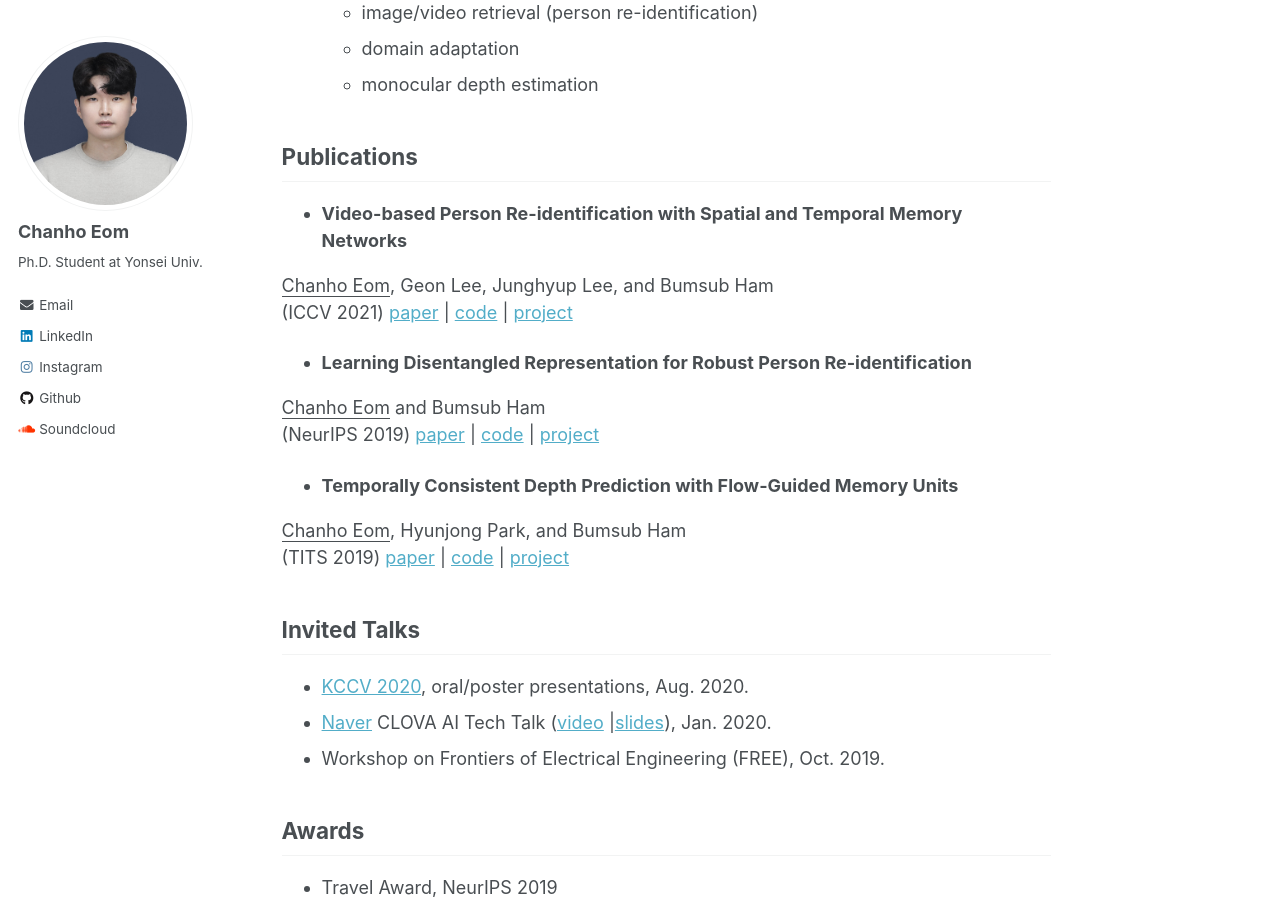
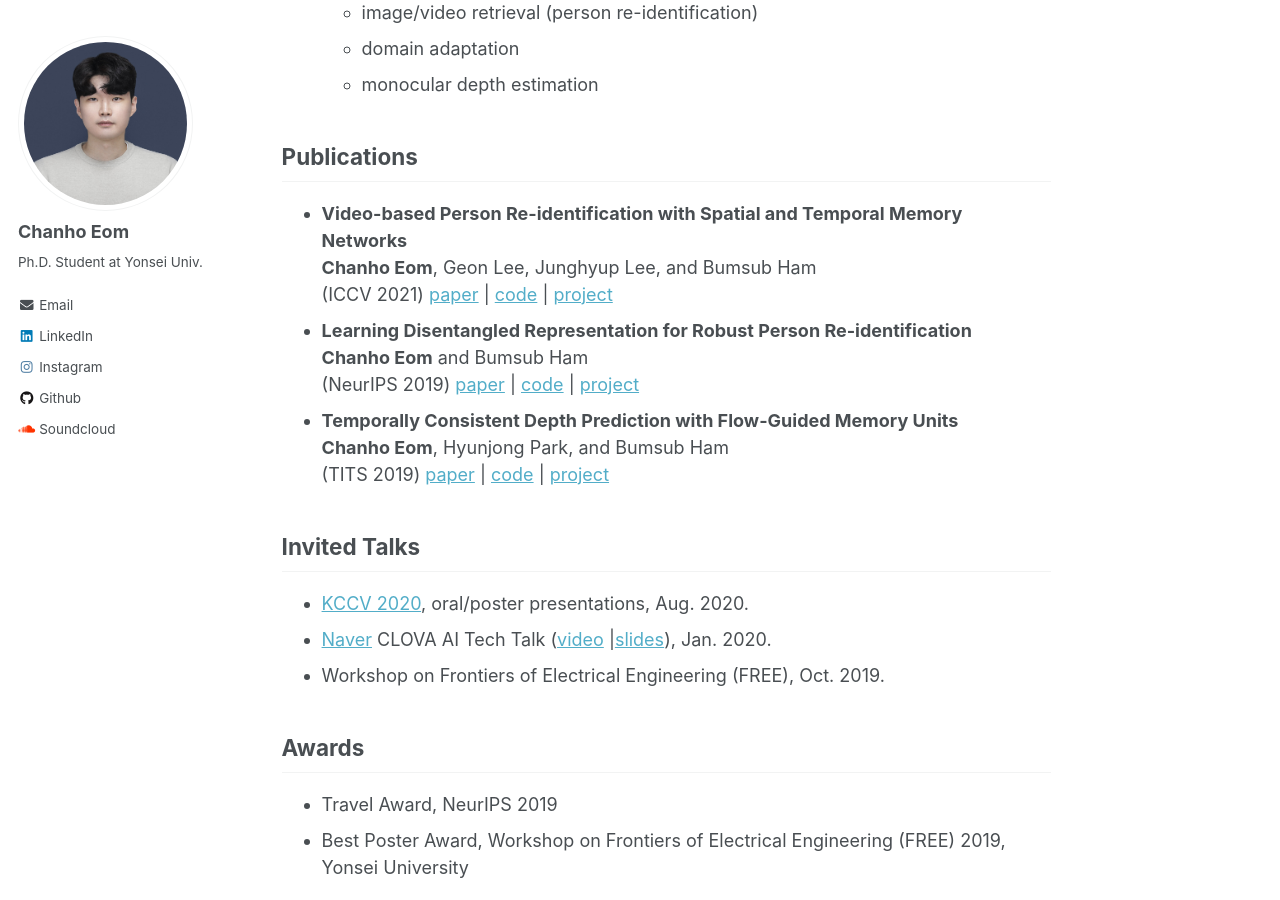
Before and after one commit to chanhoeom/chanhoEom.github.io, a Jekyll site: the page built from _pages/about.md, in a window 1280 px wide and 900 px high, scrolled down 545 px. Built offline with Jekyll 4.4.1, drawn with Linux system fonts in a browser that asks for light colours.

```diff
--- a/_pages/about.md
+++ b/_pages/about.md
@@ -24,19 +24,19 @@ Hi! I'm Chanho Eom, a student at the [School of Electrical & Electronic Engineer
 
 ## Publications
 * **Video-based Person Re-identification with Spatial and Temporal Memory Networks**
-<U>Chanho Eom</U>, Geon Lee, Junghyup Lee, and Bumsub Ham
+__Chanho Eom__, Geon Lee, Junghyup Lee, and Bumsub Ham
 (ICCV 2021)
 [paper]() \|
 [code]() \|
 [project]()
 * **Learning Disentangled Representation for Robust Person Re-identification**
-<U>Chanho Eom</U> and Bumsub Ham
+__Chanho Eom__ and Bumsub Ham
 (NeurIPS 2019)
 [paper](https://papers.nips.cc/paper/2019/file/d3aeec875c479e55d1cdeea161842ec6-Paper.pdf) \|
 [code](https://github.com/cvlab-yonsei/ISGAN) \|
 [project](https://cvlab-yonsei.github.io/projects/ISGAN/)
 * **Temporally Consistent Depth Prediction with Flow-Guided Memory Units**
-<U>Chanho Eom</U>, Hyunjong Park, and Bumsub Ham
+__Chanho Eom__, Hyunjong Park, and Bumsub Ham
 (TITS 2019)
 [paper](https://ieeexplore.ieee.org/document/8848860) \|
 [code](https://github.com/cvlab-yonsei/FlowGRU) \|
```
